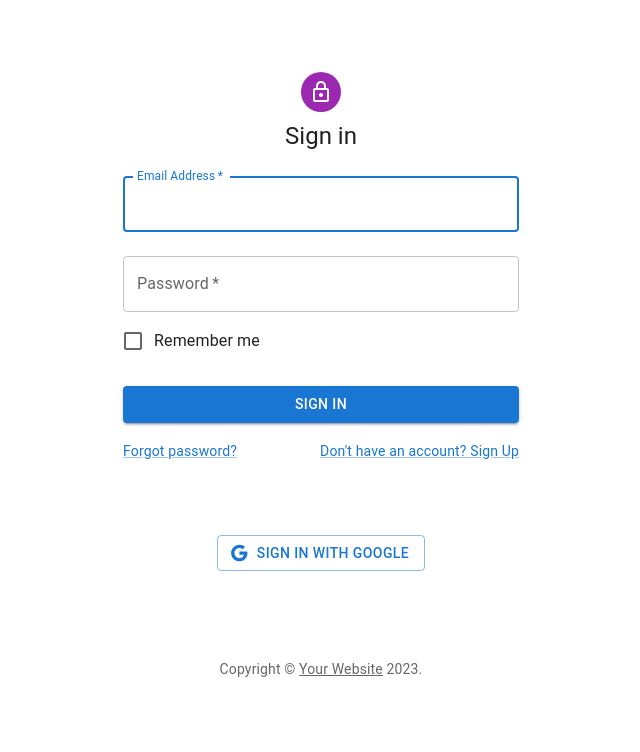
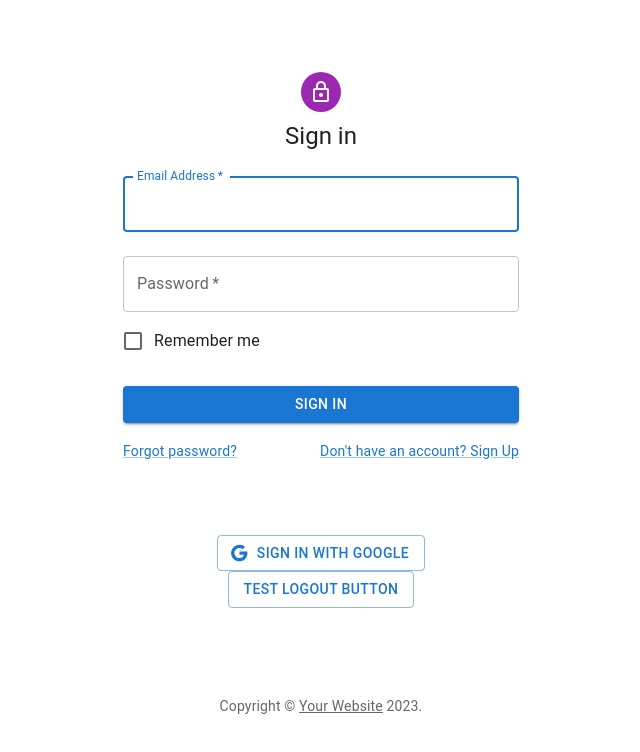
Before and after one commit to Zaris47/onboarding-page, a React (Vite) app: page / in a window 1280 px wide. Shown: the top 752 px of the page, without its empty margins (319-959 px from the left). Built offline with nearby package versions, Linux system fonts and the light colour scheme; no server answers; the HTML template or start-up script is replaced by a standard one.

Commit message:
Added some checking features

```diff
--- a/src/components/SignIn.jsx
+++ b/src/components/SignIn.jsx
@@ -18,6 +18,7 @@ import {
   signInWithPopup,
   createUserWithEmailAndPassword,
   signInWithEmailAndPassword,
+  signOut,
 } from "firebase/auth";
 import { useState, useRef } from "react";
 import Paper from "@mui/material/Paper";
@@ -32,7 +33,7 @@ function Copyright(props) {
       {...props}
     >
       {"Copyright © "}
-      <Link color="inherit" href="https://mui.com/">
+      <Link color="inherit" href="#">
         Your Website
       </Link>{" "}
       {new Date().getFullYear()}
@@ -50,6 +51,7 @@ export default function SignIn() {
   const passwordRef = useRef(null);
 
   // main Auth functions
+  //console.log(auth?.currentUser.email)
 
   const signIn = async () => {
     try {
@@ -68,6 +70,16 @@ export default function SignIn() {
       await signInWithPopup(
         auth,
         googleProvider
+      );
+    } catch (err) {
+      alert(err.message);
+    }
+  };
+
+  const logOut = async () => {
+    try {
+      await signOut(
+        auth
       );
     } catch (err) {
       alert(err.message);
@@ -175,6 +187,9 @@ export default function SignIn() {
           <Button variant="outlined" startIcon={<Google />} onClick={signInWithGoogle}>
             Sign in with Google
           </Button>
+          <Button variant="outlined"  onClick={logOut}>
+            Test Logout Button
+          </Button>
         </Grid>
 
         <Copyright sx={{ mt: 8, mb: 4 }} />
```
